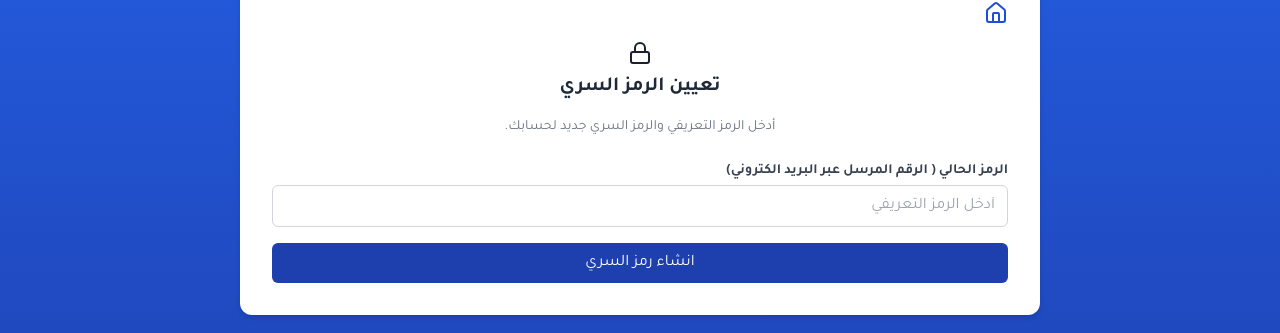
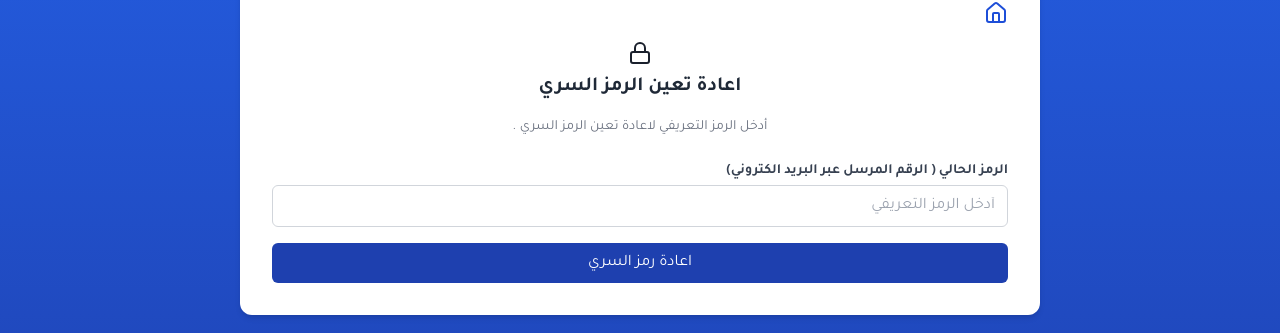
Before and after one commit to Mohanadfalih97/Admin-Dawaei, a React app: page /RestAccesscodeByAdmin/1 in a window 1280 px wide. Shown: the part 258-591 px from the top of the page. Built offline with nearby package versions, Linux system fonts and the light colour scheme; sample sign-in values are in the browser's storage.

Commit message:
up date by mohanad

```diff
--- a/src/pages/RestAccesscodeByAdmin.jsx
+++ b/src/pages/RestAccesscodeByAdmin.jsx
@@ -65,9 +65,9 @@ const handleSubmit = async (e) => {
         </div>
         <div className="flex flex-col items-center justify-center gap-2">
           <Lock />
-          <h2 className="text-xl font-bold text-gray-800 mb-2">تعيين  الرمز السري</h2>
+          <h2 className="text-xl font-bold text-gray-800 mb-2">اعادة تعين  الرمز السري</h2>
           <p className="text-sm text-gray-500 mb-6">
-            أدخل الرمز التعريفي  والرمز السري جديد لحسابك.
+            أدخل الرمز التعريفي لاعادة تعين الرمز السري .
           </p>
         </div>
 
@@ -97,7 +97,7 @@ const handleSubmit = async (e) => {
     loading ? "bg-gray-400 cursor-not-allowed" : "bg-blue-800 hover:bg-blue-900"
   }`}
 >
-  {loading ? "جاري الإنشاء..." : "انشاء رمز السري"}
+  {loading ? "جاري ..." : "اعادة رمز السري"}
 </button>
 
         </form>
```
